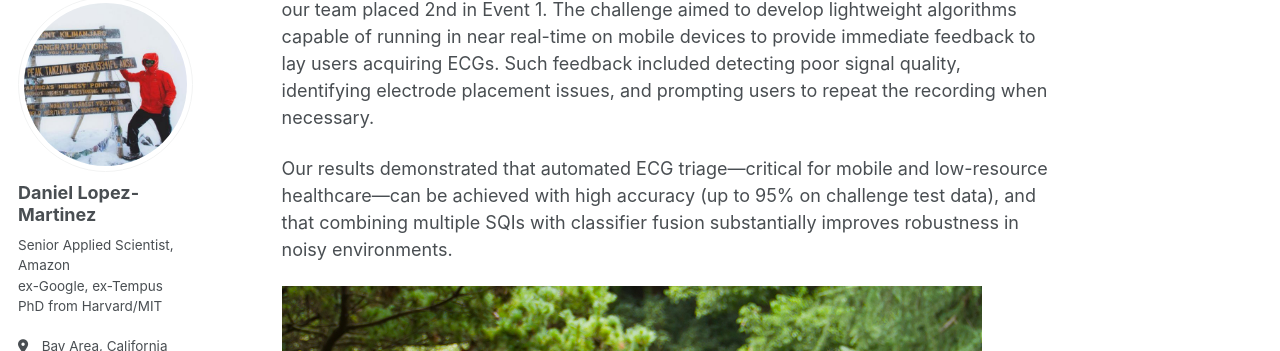
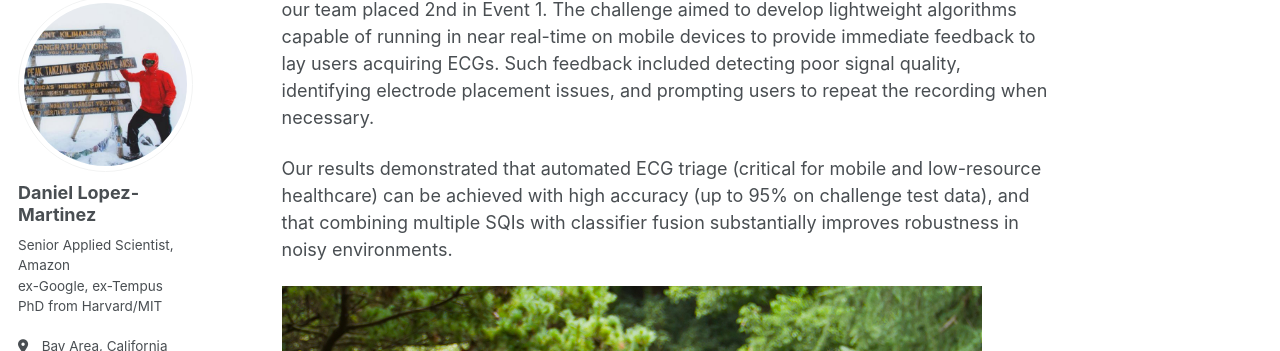
Before and after one commit to daniel-lopezmartinez/daniel-lopezmartinez.github.io, a Jekyll site: the page built from _talks/2011-09-19-cinc.md, in a window 1280 px wide and 900 px high, scrolled down 523 px. Shown: the part 102-453 px from the top of the window. Built offline with Jekyll 4.4.1, drawn with Linux system fonts in a browser that asks for light colours; some web fonts are replaced; a script that is not in the unit is left out.

Commit message:
nit to description

```diff
--- a/_talks/2011-09-19-cinc.md
+++ b/_talks/2011-09-19-cinc.md
@@ -14,7 +14,7 @@ The presentation summarized our paper, [_Signal Quality Indices and Data Fusion
 
 This work formed part of the [PhysioNet/Computing in Cardiology Challenge 2011](https://physionet.org/content/challenge-2011/1.0.0/), where our team placed 2nd in Event 1. The challenge aimed to develop lightweight algorithms capable of running in near real-time on mobile devices to provide immediate feedback to lay users acquiring ECGs. Such feedback included detecting poor signal quality, identifying electrode placement issues, and prompting users to repeat the recording when necessary.
 
-Our results demonstrated that automated ECG triage—critical for mobile and low-resource healthcare—can be achieved with high accuracy (up to 95% on challenge test data), and that combining multiple SQIs with classifier fusion substantially improves robustness in noisy environments.
+Our results demonstrated that automated ECG triage (critical for mobile and low-resource healthcare) can be achieved with high accuracy (up to 95% on challenge test data), and that combining multiple SQIs with classifier fusion substantially improves robustness in noisy environments.
 
 <img src='/images/blog/2011-09-19-gari-clifford-daniel.jpg' width="700" height="400">
 
```
